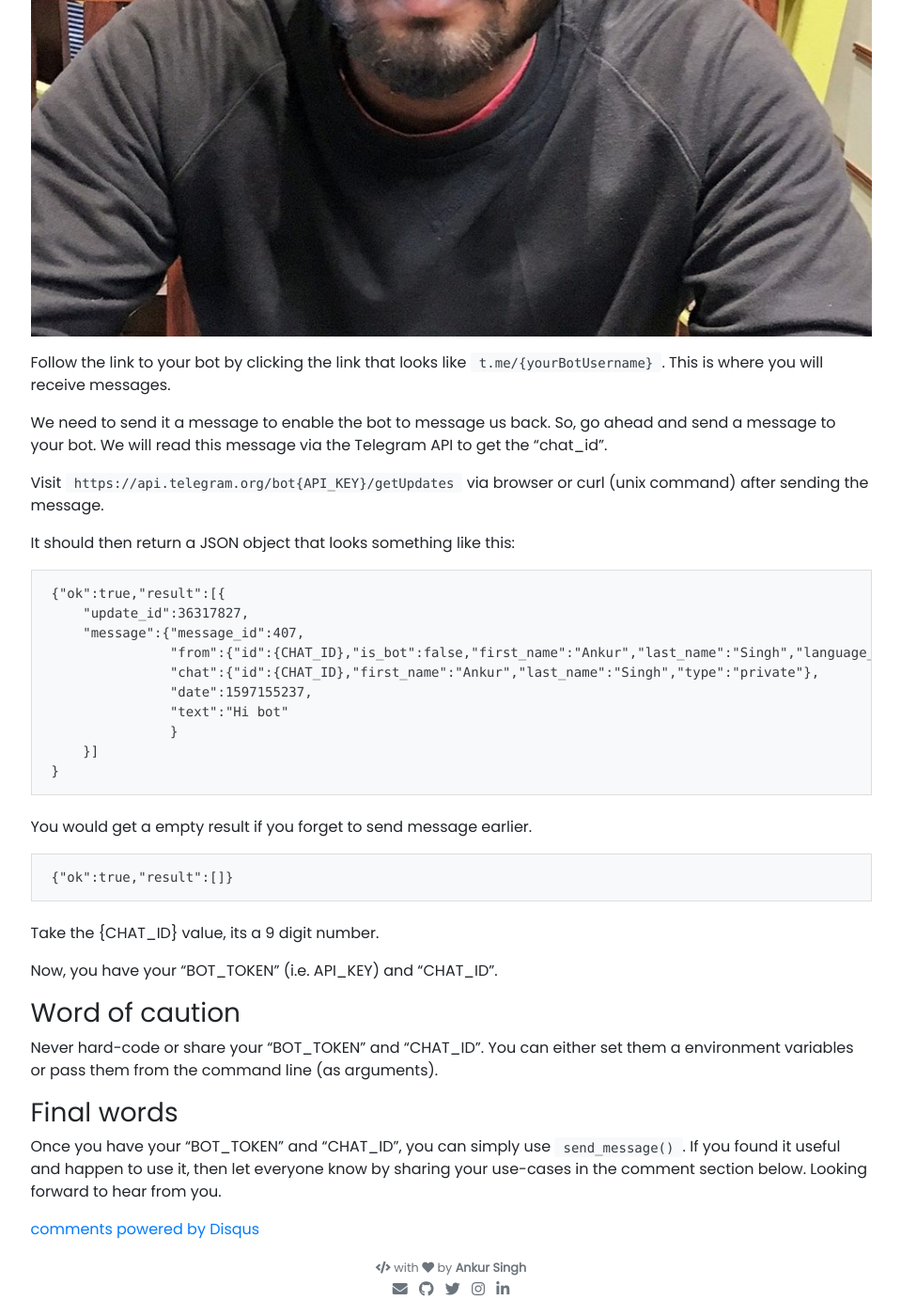
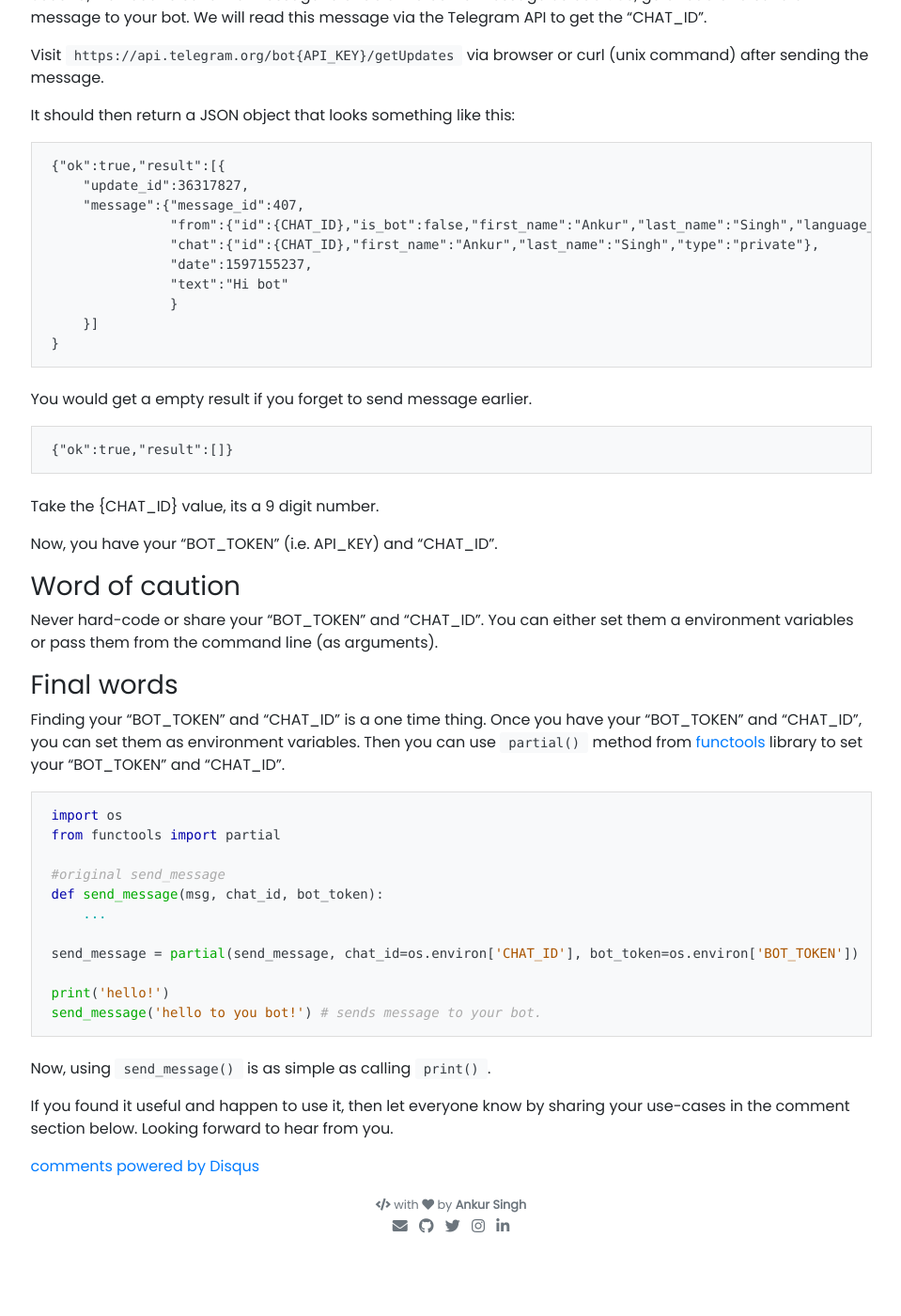
Before and after one commit to Ankur-singh/Ankur-singh.github.io, a Jekyll site: the page built from _posts/2020-07-11-Telegram-Bot.md, in a window 1280 px wide and 1400 px high, scrolled down 2195 px. Shown: the whole window at 94% size, without its empty margins (160-1119 px from the left). Built offline with Jekyll 4.4.1, drawn with Linux system fonts in a browser that asks for light colours; nearby versions of some CDN libraries; our own code applies the rules of GitHub Pages for plain Markdown files; comment, search, counter and statistics services are not loaded; after the commit the page ends 3528 px from its top, so only the background shows below that; some of the changed text lies outside the part shown.

Commit message:
added partial code snippet

````diff
--- a/_posts/2020-07-11-Telegram-Bot.md
+++ b/_posts/2020-07-11-Telegram-Bot.md
@@ -24,25 +24,25 @@ def send_message(msg, chat_id, bot_token):
     requests.post(url, data)
 ```
 
-This is all the code you need. I know its not a lot of code but same is the case with many useful things. Useful things are simple by design. I think this is very important as the use-cases are infinite. Instead of using `print()` you can use `send_message()` from above. I called it after each epoch to get the "val_loss" and "train_loss" while training models on colab. Heres how it looks:
+This is all the code you need. I know its not a lot of code but same is the case with many useful things. Useful things are simple by design. Instead of using `print()` you can use `send_message()` from above. I called it after each epoch to get the "val_loss" and "train_loss" while training models on colab. Heres how it looks:
 
-<iframe src="https://www.linkedin.com/embed/feed/update/urn:li:share:6698874678859112448" height="656" width="504" frameborder="0" allowfullscreen="" title="Embedded post"></iframe>
+![](/assets/colab.jpg =320x)
 
 Generally speaking, you can also use it to notify you ABOUT ANYTHING.
 
 ### Finding **chat_id** and **bot_token** . . .
 
-As you might have already realized the above won't work without "chat_id" and "bot_token". So, how do you find them?
+As you might have already realized that the above code won't work without "CHAT_ID" and "BOT_TOKEN". So, how do you find them?
 
 First, we will have to create a bot. You need to use “TheBotfather” in the Telegram app. You can find it [here](https://telegram.me/botfather) or by searching for “botfather” in the Telegram app.
 
 In the chat with The Botfather, enter “/newbot”. It will ask you for a name, then a username for your bot. Once you provide both, The Botfather will provide you with a link to your bot and an API token.
 
-![image](/assets/ankur.jpg)
+![image](/assets/bot.jpg)
 
-Follow the link to your bot by clicking the link that looks like `t.me/{yourBotUsername}`. This is where you will receive messages.
+Your {API_KEY} is your "BOT_TOKEN". Now, follow the link to your bot by clicking the link that looks like `t.me/{yourBotUsername}`. This is where you will receive messages.
 
-We need to send it a message to enable the bot to message us back. So, go ahead and send a message to your bot. We will read this message via the Telegram API to get the "chat_id".
+Second, we need to send it a message to enable the bot to message us back. So, go ahead and send a message to your bot. We will read this message via the Telegram API to get the "CHAT_ID".
 
 Visit `https://api.telegram.org/bot{API_KEY}/getUpdates` via browser or curl (unix command) after sending the message.
 
@@ -75,5 +75,22 @@ Now, you have your "BOT_TOKEN" (i.e. API_KEY) and "CHAT_ID".
 Never hard-code or share your "BOT_TOKEN" and "CHAT_ID". You can either set them a environment variables or pass them from the command line (as arguments).
 
 ### Final words
-Once you have your "BOT_TOKEN" and "CHAT_ID", you can simply use `send_message()`.
+Finding your "BOT_TOKEN" and "CHAT_ID" is a one time thing. Once you have your "BOT_TOKEN" and "CHAT_ID", you can set them as environment variables. Then you can use `partial()` method from [functools](https://docs.python.org/3/library/functools.html#functools.partial) library to set your "BOT_TOKEN" and "CHAT_ID".
+
+```python
+import os
+from functools import partial
+
+#original send_message
+def send_message(msg, chat_id, bot_token):
+    ...
+
+send_message = partial(send_message, chat_id=os.environ['CHAT_ID'], bot_token=os.environ['BOT_TOKEN'])
+
+print('hello!')
+send_message('hello to you bot!') # sends message to your bot.
+```
+
+Now, using `send_message()` is as simple as calling `print()`.
+
 If you found it useful and happen to use it, then let everyone know by sharing your use-cases in the comment section below. Looking forward to hear from you.
````
Also changed, not shown: assets/bot.jpg (added), assets/colab.jpg (added).
